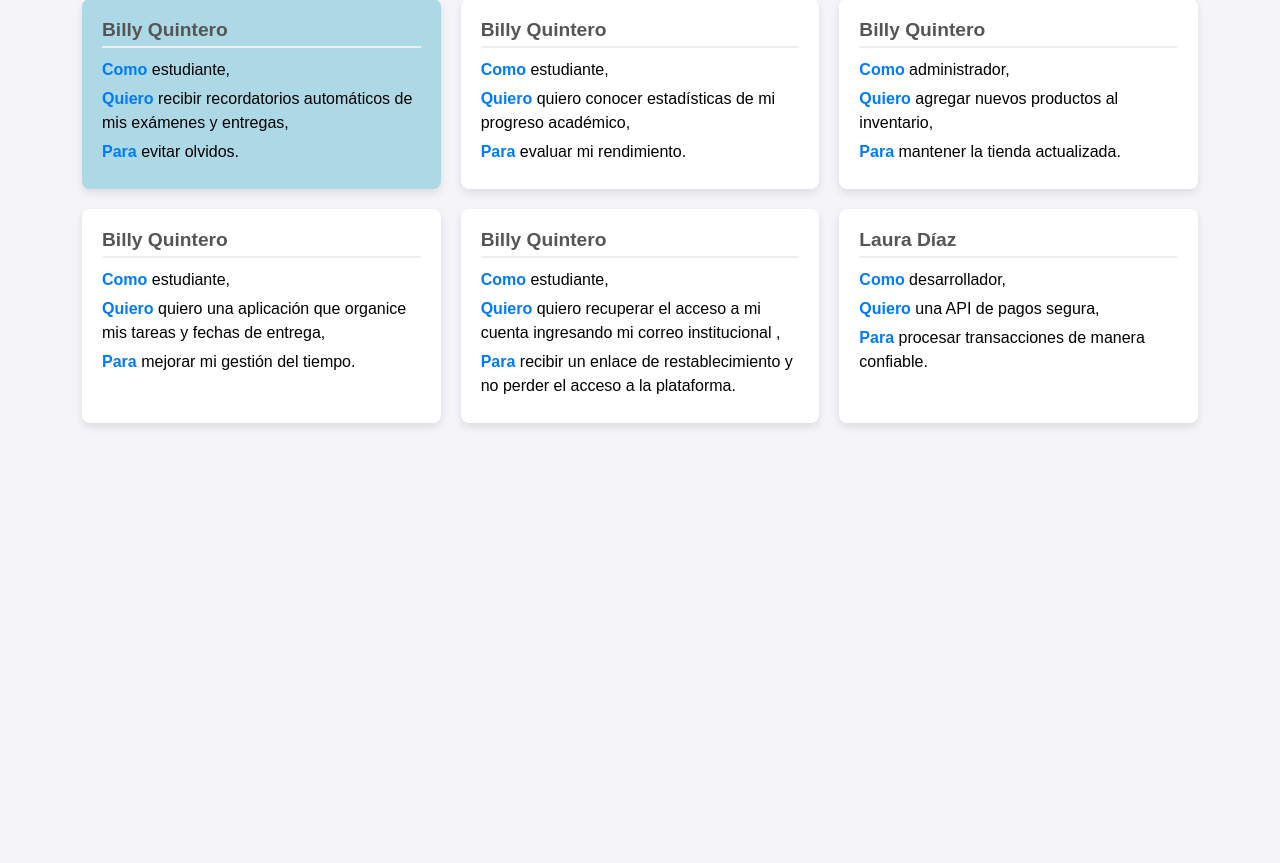
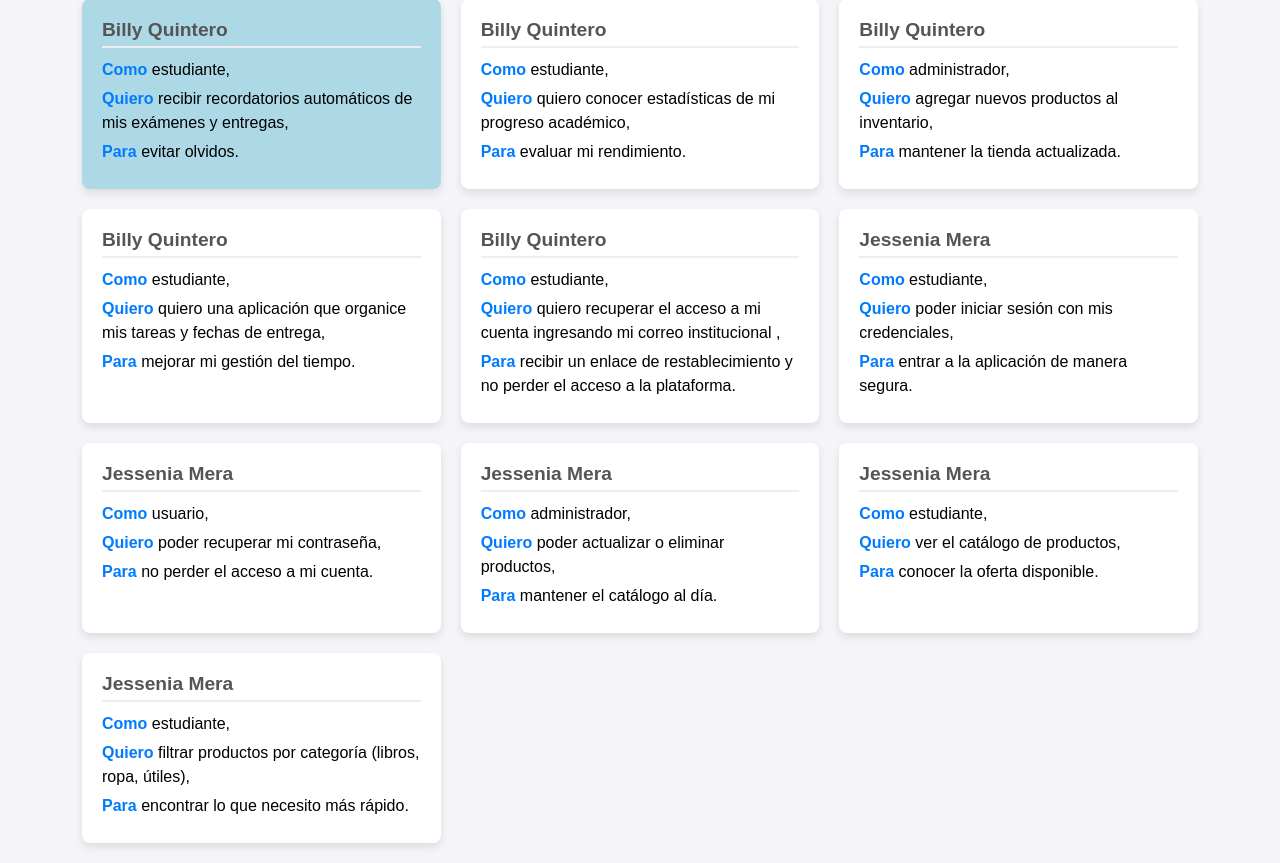
Before and after one commit to quinteroBilly/2025-IBM-1S-5B, a PHP site: page / in a window 1280 px wide. Shown: the part 301-1164 px from the top of the page. Before the commit the page ends 728 px from the top, so only its background shows below. Run offline with PHP 8.4, Linux system fonts and the light colour scheme.

Commit message:
Historias Jessenia

```diff
--- a/index.php
+++ b/index.php
@@ -188,12 +188,48 @@
                     </div>
                 </div>
 
+
                 <div class="card card-user-story">
-                    <div class="card-header">Laura Díaz</div>
+                    <div class="card-header">Jessenia Mera</div>
                     <div class="card-body">
-                        <p><span class="keyword">Como</span> desarrollador,</p>
-                        <p><span class="keyword">Quiero</span> una API de pagos segura,</p>
-                        <p><span class="keyword">Para</span> procesar transacciones de manera confiable.</p>
+                        <p><span class="keyword">Como</span> estudiante,</p>
+                        <p><span class="keyword">Quiero</span> poder iniciar sesión con mis credenciales,</p>
+                        <p><span class="keyword">Para</span> entrar a la aplicación de manera segura.</p>
+                    </div>
+                </div>
+
+                <div class="card card-user-story">
+                    <div class="card-header">Jessenia Mera</div>
+                    <div class="card-body">
+                        <p><span class="keyword">Como</span> usuario,</p>
+                        <p><span class="keyword">Quiero</span> poder recuperar mi contraseña,</p>
+                        <p><span class="keyword">Para</span> no perder el acceso a mi cuenta.</p>
+                    </div>
+                </div>
+
+
+                 <div class="card card-user-story">
+                    <div class="card-header">Jessenia Mera</div>
+                    <div class="card-body">
+                        <p><span class="keyword">Como</span> administrador,</p>
+                        <p><span class="keyword">Quiero</span> poder actualizar o eliminar productos,</p>
+                        <p><span class="keyword">Para</span> mantener el catálogo al día.</p>
+                    </div>
+                </div>
+                 <div class="card card-user-story">
+                    <div class="card-header">Jessenia Mera</div>
+                    <div class="card-body">
+                        <p><span class="keyword">Como</span> estudiante,</p>
+                        <p><span class="keyword">Quiero</span> ver el catálogo de productos,</p>
+                        <p><span class="keyword">Para</span> conocer la oferta disponible.</p>
+                    </div>
+                </div>
+                 <div class="card card-user-story">
+                    <div class="card-header">Jessenia Mera</div>
+                    <div class="card-body">
+                        <p><span class="keyword">Como</span> estudiante,</p>
+                        <p><span class="keyword">Quiero</span> filtrar productos por categoría (libros, ropa, útiles),</p>
+                        <p><span class="keyword">Para</span> encontrar lo que necesito más rápido.</p>
                     </div>
                 </div>
             </div>
```
